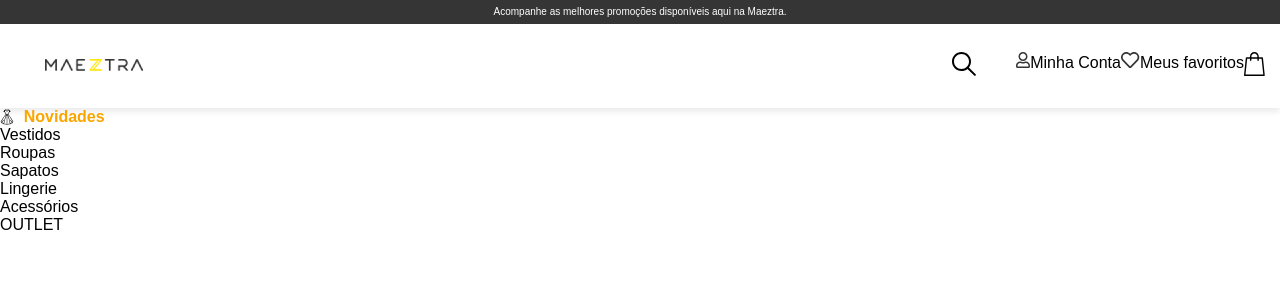
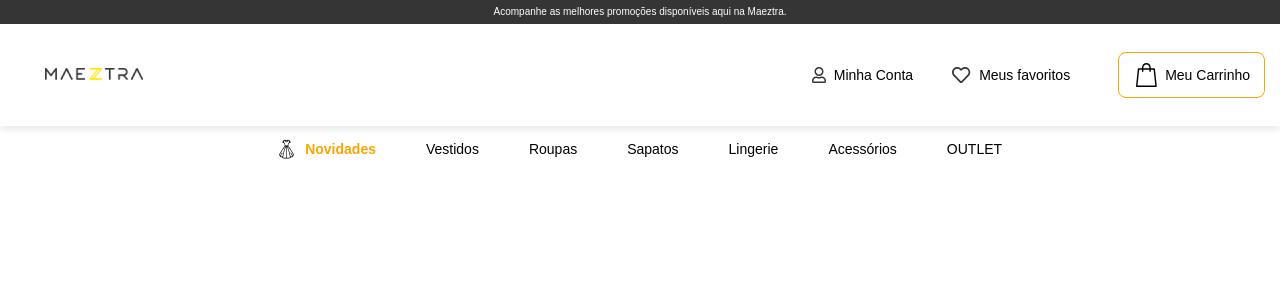
Before and after one commit to NicolasOliveira861/maeztra-dev-test, a React (Create React App) app: page / in a window 1280 px wide. Shown: the top 300 px of the page. Built offline with nearby package versions, Linux system fonts and the light colour scheme.

Commit message:
feat: styled desktop navbar

```diff
--- a/src/components/Header/index.tsx
+++ b/src/components/Header/index.tsx
@@ -62,6 +62,7 @@ export const Header: React.FC = () => {
 
           <span className="shopping-bag">
             <img src={ShoppingBag} alt="Search Icon" />
+            <p>Meu Carrinho</p>
           </span>
         </div>
       </Navbar>
@@ -87,16 +88,16 @@ export const Header: React.FC = () => {
           </span>
         </div>
 
-        <NavItem id="novidades">
+        <NavItem href="/" id="novidades">
           <img src={Dress} alt="Dress Icon" />
           Novidades
         </NavItem>
-        <NavItem>Vestidos</NavItem>
-        <NavItem>Roupas</NavItem>
-        <NavItem>Sapatos</NavItem>
-        <NavItem>Lingerie</NavItem>
-        <NavItem>Acessórios</NavItem>
-        <NavItem>OUTLET</NavItem>
+        <NavItem href="/">Vestidos</NavItem>
+        <NavItem href="/">Roupas</NavItem>
+        <NavItem href="/">Sapatos</NavItem>
+        <NavItem href="/">Lingerie</NavItem>
+        <NavItem href="/">Acessórios</NavItem>
+        <NavItem href="/">OUTLET</NavItem>
       </SecondaryNavbar>
 
       <Overlay
--- a/src/components/Header/styles.ts
+++ b/src/components/Header/styles.ts
@@ -38,7 +38,7 @@ export const Navbar = styled.div`
     display: none;
   }
 
-  @media screen and (max-width: 940px) {
+  @media screen and (max-width: 900px) {
     .menu-icon {
       display: block;
     }
@@ -46,6 +46,48 @@ export const Navbar = styled.div`
     .user-icon,
     .favorite-icon {
       display: none;
+    }
+
+    .shopping-bag {
+      > p {
+        display: none;
+      }
+    }
+  }
+
+  @media screen and (min-width: 901px) {
+    .shopping-bag {
+      border: 1px solid #faa500;
+      border-radius: 8px;
+      height: 46px;
+      min-width: 134px;
+      padding: 0 14px 0 17px;
+    }
+
+    .search-icon {
+      display: none;
+    }
+
+    .user-icon,
+    .favorite-icon,
+    .shopping-bag {
+      font-size: 14px;
+      cursor: pointer;
+      display: flex;
+      justify-content: center;
+      align-items: center;
+
+      > img {
+        margin-right: 8px;
+      }
+    }
+
+    .user-icon {
+      margin-right: 39px;
+    }
+
+    .favorite-icon {
+      margin-right: 48px;
     }
   }
 
@@ -58,6 +100,11 @@ export const Navbar = styled.div`
     display: flex;
     justify-content: flex-end;
 
+    @media screen and (min-width: 901px) {
+      width: unset;
+      align-items: center;
+    }
+
     .search-icon {
       margin-right: 40px;
     }
@@ -65,6 +112,12 @@ export const Navbar = styled.div`
 `;
 
 export const SecondaryNavbar = styled.div<NavMobileProps>`
+  @media screen and (min-width: 901px) {
+    display: flex;
+    justify-content: center;
+    padding: 13px 0 14px 0;
+  }
+
   .menu-header,
   .close-btn {
     display: none;
@@ -140,6 +193,16 @@ export const SecondaryNavbar = styled.div<NavMobileProps>`
 export const NavItem = styled.a`
   display: flex;
   align-items: center;
+  cursor: pointer;
+
+  @media screen and (min-width: 901px) {
+    margin-right: 50px;
+    font-size: 0.875rem;
+
+    :last-child {
+      margin-right: 0;
+    }
+  }
 
   &#novidades {
     color: #faa500;
@@ -147,6 +210,7 @@ export const NavItem = styled.a`
 
     > img {
       margin-right: 9.75px;
+      height: 20px;
 
       @media screen and (max-width: 900px) {
         height: 24px;
```
